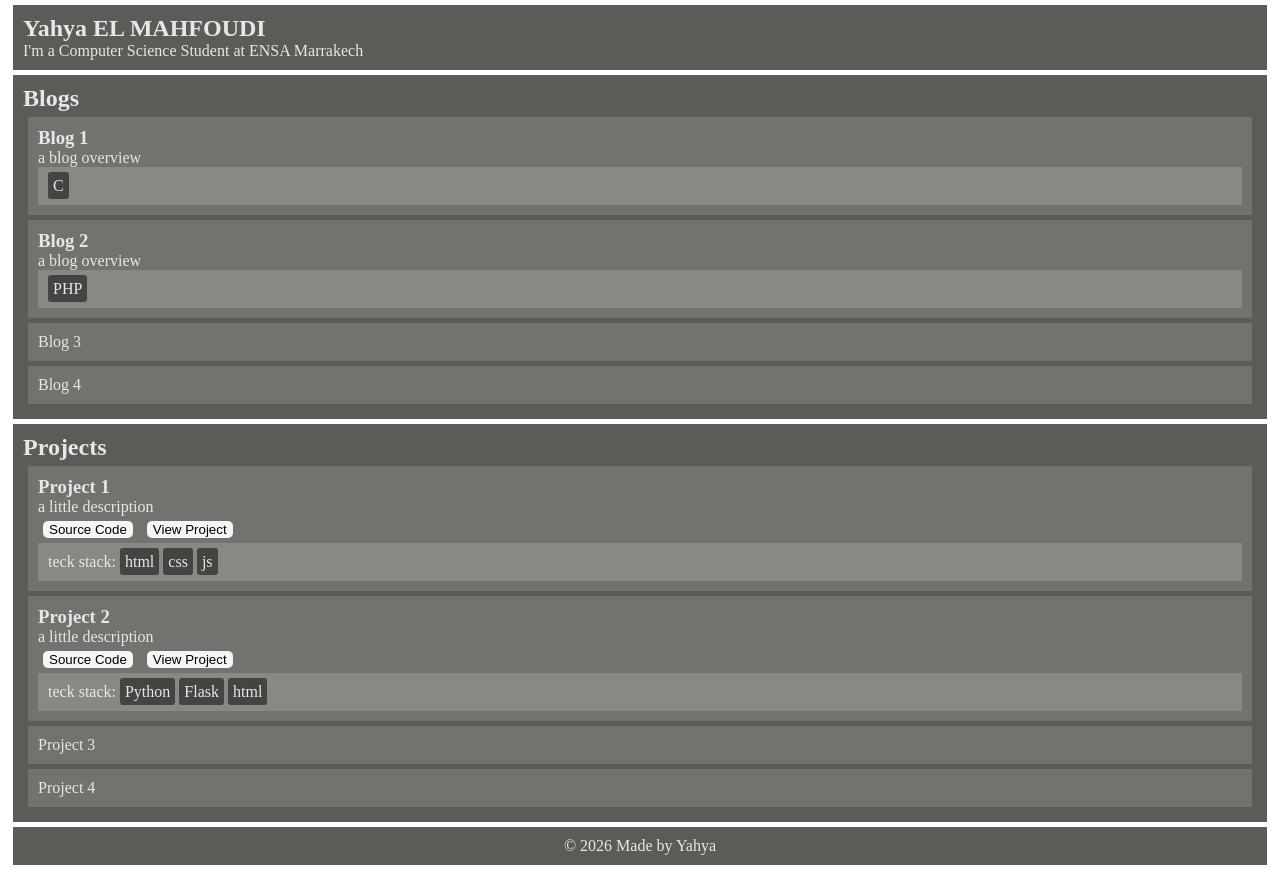
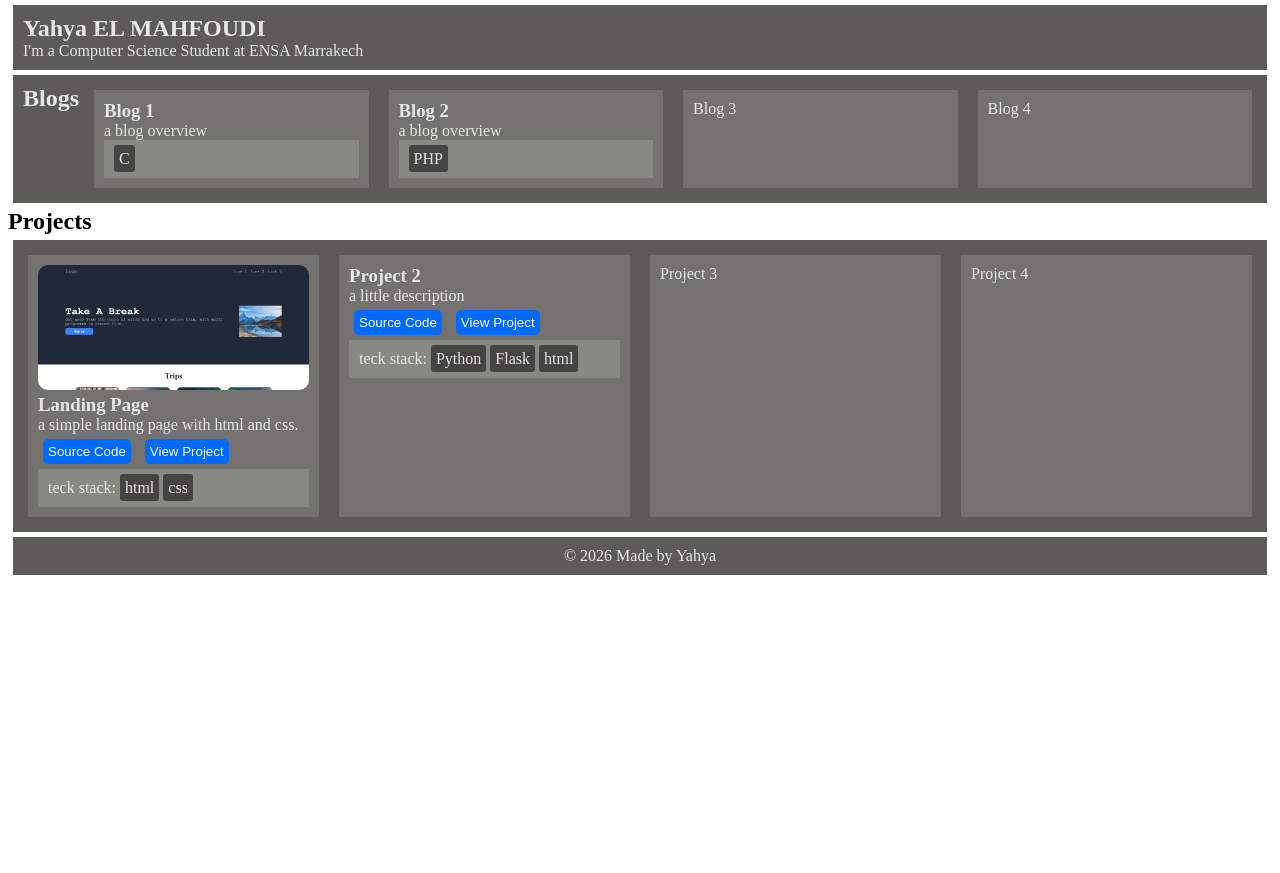
Before and after one commit to yahya-mhf/personal-website, a plain HTML site: page index.html in a window 1280 px wide. Shown: the part 72-945 px from the top of the page. After the commit the page ends 800 px from the top, so only its background shows below. Drawn offline with Linux system fonts and the light colour scheme.

Commit message:
add a project

```diff
--- a/index.html
+++ b/index.html
@@ -50,19 +50,19 @@
     </section>
 
     <!-- Projects Section -->
+    <h2>Projects</h2>
     <section id="Projects" class="Projects">
-        <h2>Projects</h2>
         <article class="project">
-            <h3>Project 1</h3>
-            <p>a little description</p>
-            <button>Source Code</button>
-            <button>View Project</button>
+            <img class="project-screenshot" src="assets/landing_page_project.png" width="100%"/>
+            <h3>Landing Page</h3>
+            <p>a simple landing page with html and css.</p>
+            <a href="https://github.com/yahya-mhf/landing-page" target="_blank"><button>Source Code</button></a>
+            <a href="https://yahya-mhf.github.io/landing-page/" target="_blank"><button>View Project</button></a>
 
             <div class="teck-stack">
                 <label>teck stack: </label>
                 <span>html</span>
                 <span>css</span>
-                <span>js</span>
             </div>
         </article>
         <article class="project">
--- a/style.css
+++ b/style.css
@@ -7,7 +7,9 @@ h1, h2, h3, h4, h5, h6, p {
 }
 
 button {
-    background-color: whitesmoke;
+    background-color: rgb(0, 106, 255);
+    color: white;
+    padding: 5px 5px;
     border: 0;
     border-radius: 5px;
     margin: 5px
@@ -58,6 +60,20 @@ article {
     border-radius: 3px;
 }
 
+.Blogs, .Projects {
+    display: flex;
+    flex-wrap: wrap;
+    gap: 10px;
+}
+
+.blog, .project {
+    flex: 1 1 200px;
+}
+
+.project-screenshot{
+    border-radius: 10px;
+}
+
 footer {
     text-align: center;
 }
```
Also changed, not shown: assets/landing_page_project.png (added).
